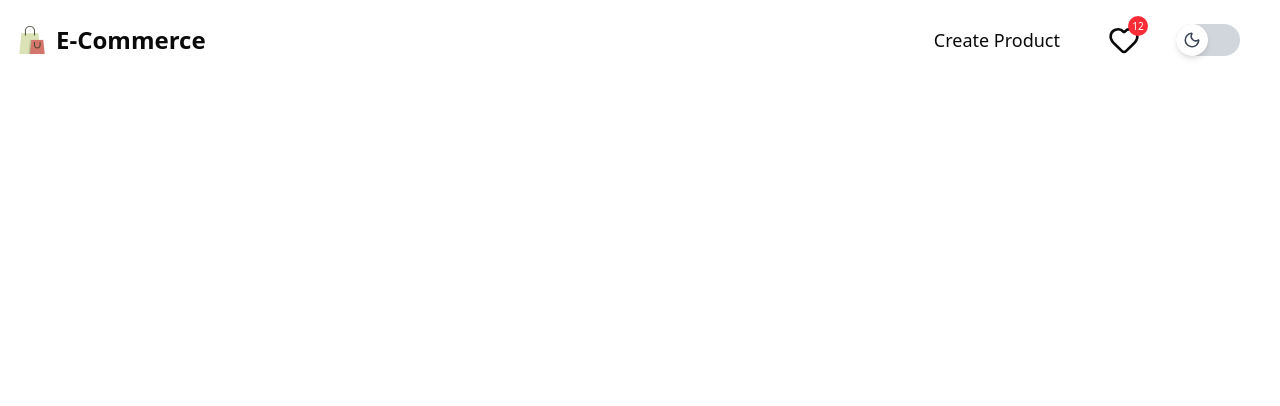
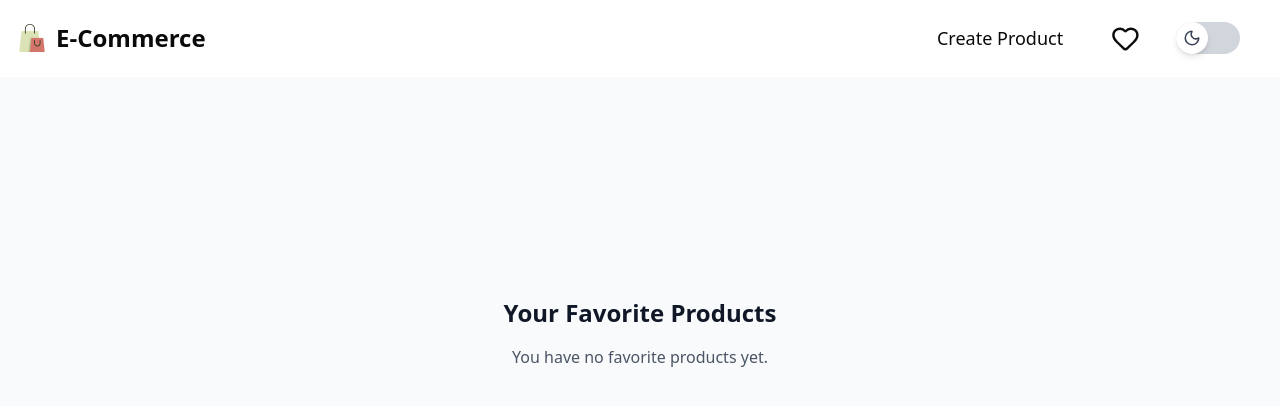
Before and after one commit to tafiya/ecommerce-shop, a Next.js app: page /favorite in a window 1280 px wide. Before the commit this address had no page. Shown: the top 406 px of the page. Built offline with nearby package versions, Linux system fonts and the light colour scheme.

Commit message:
design favorite page

```diff
--- /dev/null
+++ b/src/app/favorite/page.tsx
@@ -0,0 +1,12 @@
+import FavouritePage from '@/components/Favourite';
+import React from 'react';
+
+const page = () => {
+    return (
+        <div>
+            <FavouritePage></FavouritePage>
+        </div>
+    );
+};
+
+export default page;
--- a/src/app/page.tsx
+++ b/src/app/page.tsx
@@ -1,10 +1,8 @@
-import Banner from "@/components/home/Banner";
+
 import ProductsSection from "@/components/home/ProductsSection";
 export default function Home() {
   return (
     <div>
-
-      <Banner></Banner>
       <ProductsSection></ProductsSection>
     </div>
   );
--- /dev/null
+++ b/src/components/Favourite.tsx
@@ -0,0 +1,55 @@
+"use client";
+import { toggleFavorite } from "@/redux/favoriteSlice";
+import { RootState } from "@/redux/store";
+import { IProduct } from "@/types";
+import React from "react";
+import { useDispatch, useSelector } from "react-redux";
+import ProductCard from "./products/ProductCard";
+
+
+const FavouritePage: React.FC = () => {
+    const dispatch = useDispatch();
+    const favorites = useSelector((state: RootState) => state.favorites.items);
+
+
+    const handleRemove = (product: IProduct) => {
+        dispatch(toggleFavorite(product));
+    };
+
+    const isEmpty = !favorites || favorites.length === 0;
+
+    return (
+        <main className="p-4 min-h-screen bg-gray-50 dark:bg-zinc-900">
+            {isEmpty ? (
+                <div className="flex flex-col items-center justify-center min-h-[60vh]">
+                    <h1 className="text-2xl font-bold mb-4 text-gray-900 dark:text-gray-100 text-center">
+                        Your Favorite Products
+                    </h1>
+                    <p className="text-gray-600 dark:text-gray-300 text-center">
+                        You have no favorite products yet.
+                    </p>
+                </div>
+            ) : (
+                <>
+                    <h1 className="text-2xl font-bold mb-6 text-gray-900 dark:text-gray-100 text-center">
+                        Your Favorite Products
+                    </h1>
+                    <div className="mx-auto max-w-7xl px-4">
+                        <div className="grid gap-6 sm:grid-cols-2 md:grid-cols-3 lg:grid-cols-4">
+                            {favorites.map((product: IProduct) => (
+                                <ProductCard
+                                    key={product.id}
+                                    product={product}
+                                    isFavorite={true}
+                                    onFavoriteToggle={handleRemove}
+                                />
+                            ))}
+                        </div>
+                    </div>
+                </>
+            )}
+        </main>
+    );
+};
+
+export default FavouritePage;
--- a/src/components/products/ProductCard.tsx
+++ b/src/components/products/ProductCard.tsx
@@ -37,7 +37,6 @@ const ProductCard: React.FC<ProductCardProps> = ({
                         {product?.category?.charAt(0).toUpperCase() + product?.category?.slice(1)}
                     </Badge>
                 </div>
-
                 {/* Card Content */}
                 <CardHeader className="w-full">
                     <div className="w-[98%]"> {/* set fixed width as per card */}
@@ -45,15 +44,12 @@ const ProductCard: React.FC<ProductCardProps> = ({
                             {product?.title}
                         </h3>
                     </div>
-
                     <StarRating rating={product?.rating || 0} />
                     <span className="text-xl font-bold">{product?.price}</span>
                 </CardHeader>
-
             </Link>
             {/* Footer Section */}
             <CardFooter className="flex gap-3">
-
                 {onFavoriteToggle && (
                     <div className="p-4 pt-0">
                         <Button
--- a/src/components/shared/Navbar.tsx
+++ b/src/components/shared/Navbar.tsx
@@ -7,8 +7,11 @@ import { Button } from "@/components/ui/button";
 import { Sheet, SheetContent, SheetHeader, SheetTitle, SheetTrigger } from "../ui/sheet";
 import ThemeToggle from "../theme/ThemeToggle";
 import { RiMenu3Fill } from "react-icons/ri";
+import { useSelector } from "react-redux";
+import { RootState } from "@/redux/store";
 
 const Navbar = () => {
+    const favoriteCount = useSelector((state: RootState) => state.favorites.items.length)
     return (
         <nav className="bg-white border-gray-200 dark:bg-gray-900">
             <div className="max-w-screen-xl flex flex-wrap items-center justify-between mx-auto p-4">
@@ -41,8 +44,9 @@ const Navbar = () => {
                         className="block py-2 px-3 dark:text-white"
                     >
                         <div className="relative mx-auto w-fit">
-                            <Heart size={"2rem"} className="hover:text-[#5a3e52] dark:hover:text-gray-200  "></Heart>
-                            <span className="absolute -right-2 -top-2 flex size-5 items-center justify-center rounded-full bg-red-500 text-center text-[10px] text-white">12</span>
+                            <Heart size={"1.8rem"} className="hover:text-[#5a3e52] dark:hover:text-gray-200  "></Heart>
+                            {favoriteCount > 0 && <span className="absolute -right-2 -top-2 flex size-5 items-center justify-center rounded-full bg-red-500 text-center text-[10px] text-white">{favoriteCount}</span>}
+
                         </div>
                     </Link>
                     <ThemeToggle />
--- a/src/redux/favoriteSlice.ts
+++ b/src/redux/favoriteSlice.ts
@@ -1,17 +1,11 @@
-
 import { IProduct } from '@/types';
 import { createSlice, PayloadAction } from '@reduxjs/toolkit';
-
-
-
 interface FavoriteState {
     items: IProduct[];
 }
-
 const initialState: FavoriteState = {
     items: [],
 };
-
 const favoriteSlice = createSlice({
     name: 'favorites',
     initialState,
```
